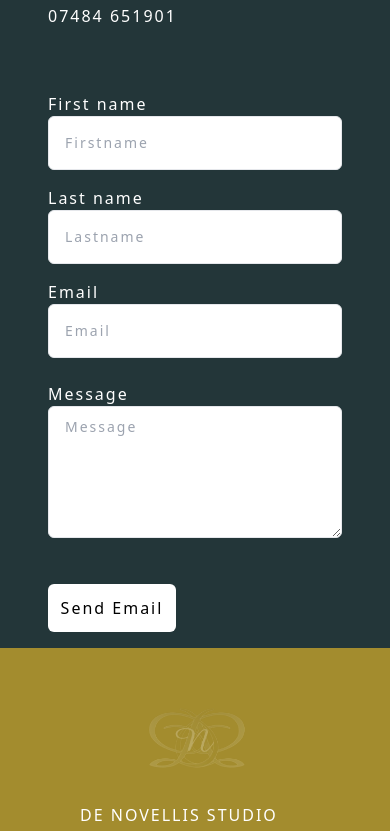
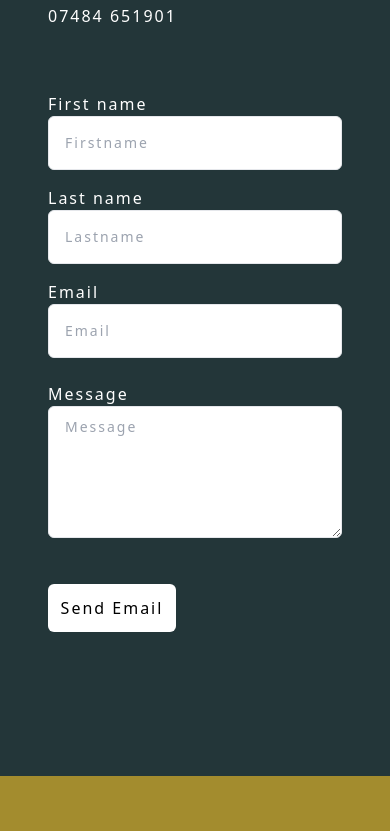
Before and after one commit to Sahargpm/deNovellis, a Next.js app: page /contact in a window 390 px wide. Shown: the part 406-1237 px from the top of the page. Built offline with nearby package versions, Linux system fonts and the light colour scheme; a web font is replaced by a local one.

Commit message:
Form updated

```diff
--- a/src/app/component/Form.js
+++ b/src/app/component/Form.js
@@ -59,14 +59,14 @@ export default function Form() {
 
   return (
 
-    <div className="bg-primary max-w-screen-2xl h-screen pt-10 tk-pt-serif body-letter-spacing">
+    <div className="bg-primary max-w-screen-2xl  pt-10 tk-pt-serif body-letter-spacing mx-auto ">
             <div className="grid md:grid-cols-2 items-start gap-16 p-12 mx-auto max-w-7xl  text-white  rounded-md sm:grid-cols-1">
-                <div >
+              <div >
                 <h2 className='test-white pb-7 font-bold text-3xl'>CONTACT US</h2>
             <a href="mailto:info@denovellis-studio.com" className="mt-3 hover:text-gray-200">INFO@DENOVELLIS-STUDIO.COM</a>
             <br></br>
           <a href="tel:07484 651901" className='mt-3'>07484 651901</a>
-                </div>
+              </div>
 
                 <form className="ml-auto float-start  ">
                     <label className='' htmlFor='firstname'>First name</label>
@@ -95,6 +95,7 @@ export default function Form() {
                   {success &&<div className='text-secondaryColor my-8 text-center text-xl'>{result}</div>}
                 </form>
             </div>
+            <div className='h-20 md:hidden'></div>
         </div>
 
 
```
